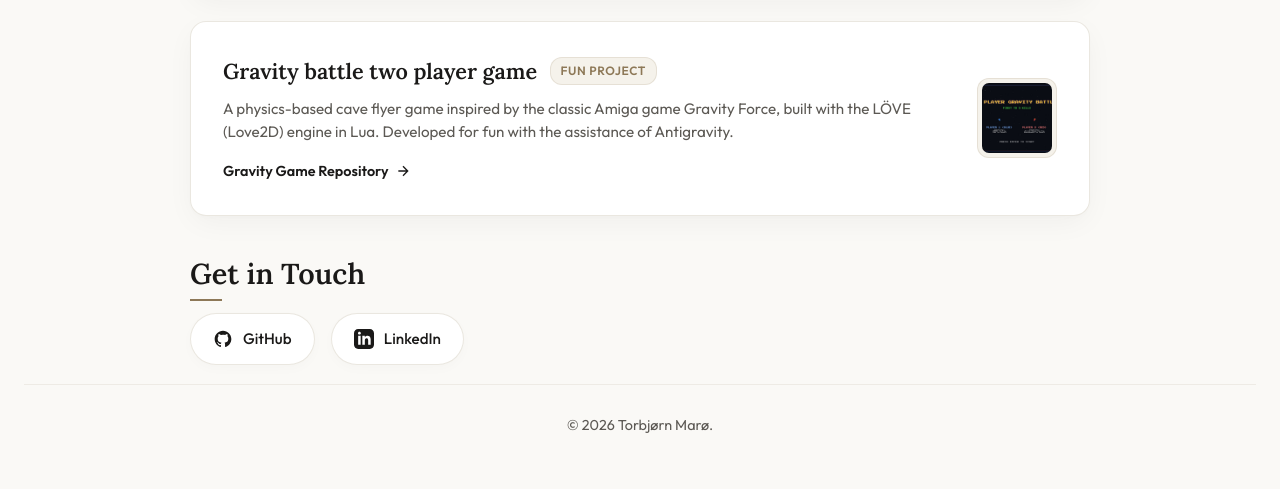
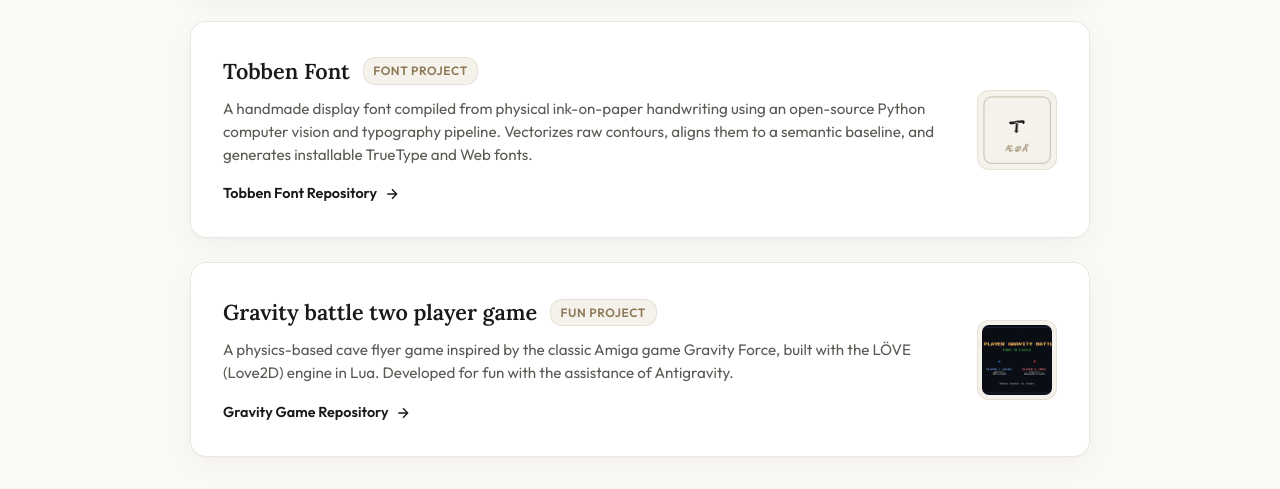
Before and after one commit to tormaroe/tormaroe.github.io, a website: page index.html in a window 1280 px wide. Shown: the part 1792-2281 px from the top of the page. Drawn offline with Linux system fonts and the light colour scheme.

Commit message:
Add Tobben Font project

```diff
--- a/index.html
+++ b/index.html
@@ -146,6 +146,28 @@
                     <article class="project-card card">
                         <div class="project-content">
                             <div class="project-header">
+                                <h3 class="project-name">Tobben Font</h3>
+                                <span class="project-badge">Font project</span>
+                            </div>
+                            <p class="project-description">
+                                A handmade display font compiled from physical ink-on-paper handwriting using an open-source Python computer vision and typography pipeline. Vectorizes raw contours, aligns them to a semantic baseline, and generates installable TrueType and Web fonts.
+                            </p>
+                            <div class="project-links">
+                                <a href="https://github.com/tormaroe/tobben-font" target="_blank" rel="noopener" class="project-link">
+                                    <span>Tobben Font Repository</span>
+                                    <svg class="link-arrow" viewBox="0 0 24 24" fill="none" stroke="currentColor" stroke-width="2"><path d="M5 12h14M12 5l7 7-7 7"/></svg>
+                                </a>
+                            </div>
+                        </div>
+                        <div class="project-visual">
+                            <img src="images/tobben-font.png" alt="Tobben Font" class="project-image" />
+                        </div>
+                    </article>
+
+                    <!-- Project 5 -->
+                    <article class="project-card card">
+                        <div class="project-content">
+                            <div class="project-header">
                                 <h3 class="project-name">Gravity battle two player game</h3>
                                 <span class="project-badge">Fun project</span>
                             </div>
```
Also changed, not shown: images/tobben-font.png (added).
